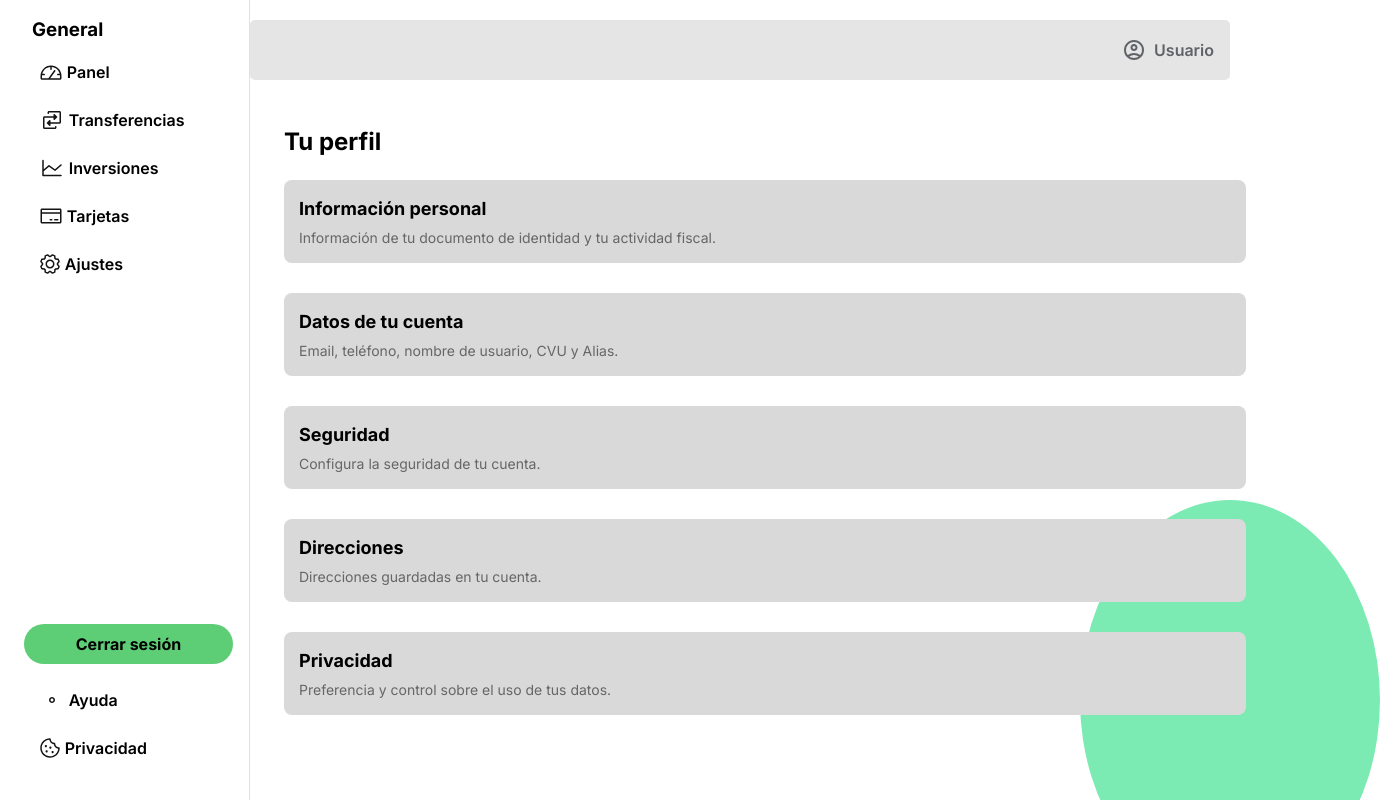
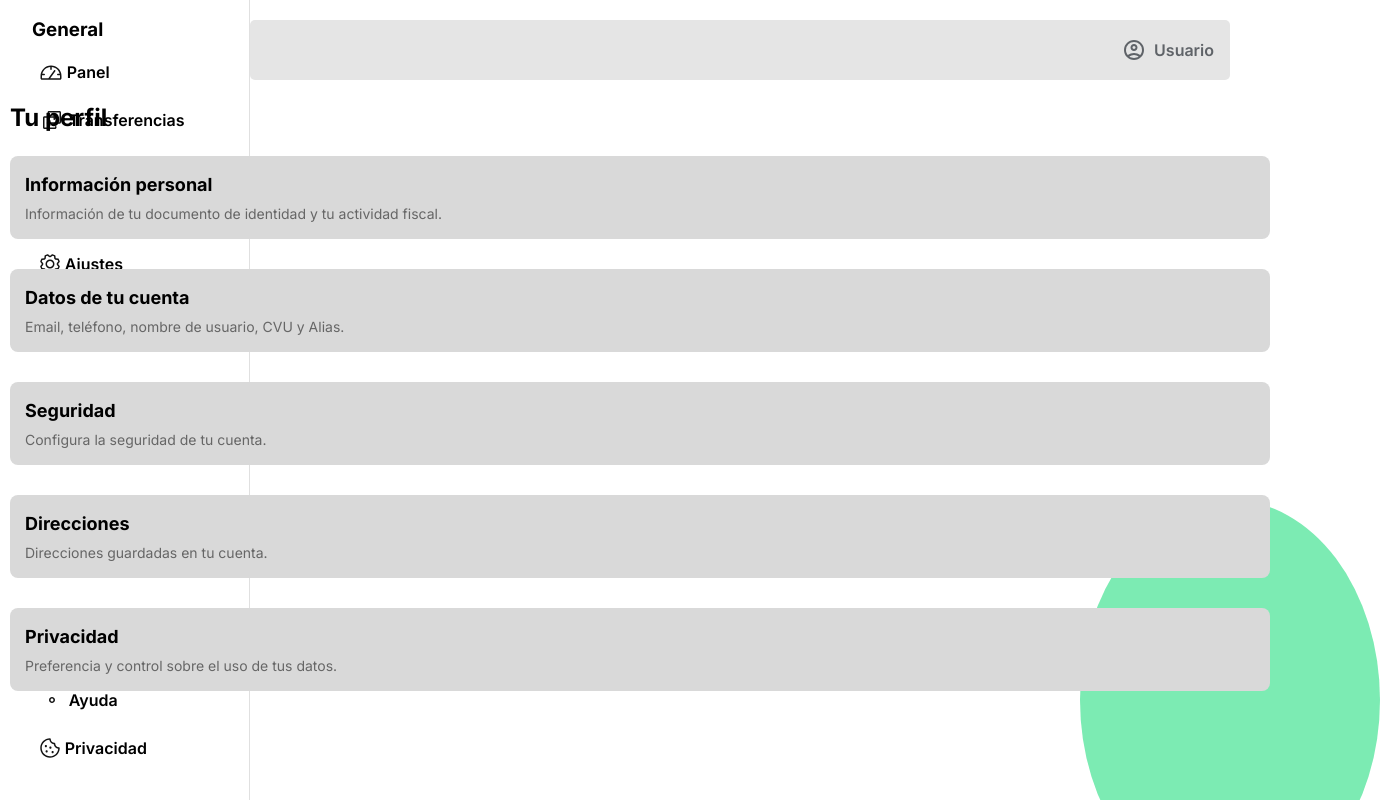
Before and after one commit to Josefinamrm/Billetera_Virtual_Web, a Vue app: page /user/perfil in a window 1280 px wide. Shown: the top 800 px of the page, 1380 px wide, since content can reach past the window. Built offline with nearby package versions, Linux system fonts and the light colour scheme.

Commit message:
detalles

```diff
--- a/src/components/BarraSuperior.vue
+++ b/src/components/BarraSuperior.vue
@@ -1,6 +1,6 @@
 <template>
   <div class="barra-superior">
-    <a @click="navigateTo('profile')">
+    <a @click="navigateTo('perfil')">
       <svg
         xmlns="http://www.w3.org/2000/svg"
         height="24px"
@@ -40,6 +40,7 @@ export default {
   right: 50px;
   left: 250px;
   z-index: 1000;
+
 }
 
 .barra-superior a {
@@ -49,6 +50,7 @@ export default {
   color: #5f6368;
   text-decoration: none;
   font-size: 16px;
+  cursor: pointer;
 }
 
 .barra-superior svg {
--- a/src/components/profilePage/mainProfilePage.vue
+++ b/src/components/profilePage/mainProfilePage.vue
@@ -1,4 +1,5 @@
 <template>
+  <div class="viewport" :style="{ height: windowHeight + 'px' }">
     <div class="background-shape"></div>
     <div class="profile-container">
       <h1>Tu perfil</h1>
@@ -8,7 +9,7 @@
           <p>{{ section.description }}</p>
         </section>
       </div>
-
+    </div>
   </div>
 </template>
 
@@ -17,6 +18,7 @@ export default {
   name: 'UserProfile',
   data() {
     return {
+      windowHeight: 0,
       sections: [
         {
           title: 'Información personal',
@@ -40,19 +42,40 @@ export default {
         }
       ]
     }
+  },
+  mounted() {
+    this.updateWindowHeight()
+    window.addEventListener('resize', this.updateWindowHeight)
+  },
+  beforeUnmount() {
+    window.removeEventListener('resize', this.updateWindowHeight)
+  },
+  methods: {
+    updateWindowHeight() {
+      this.windowHeight = window.innerHeight
+    }
   }
 }
 </script>
 
 <style scoped>
+.viewport {
+  position: fixed;
+  top: 90px;
+  left: 0;
+  right: 0;
+  bottom: 0;
+  overflow: hidden;
+}
+
 .profile-container {
   font-family: Arial, sans-serif;
   max-width: 1300px;
   margin: 0 auto;
   padding: 10px;
-  position: relative;
-  overflow: hidden;
-
+  height: 100%;
+  overflow-y: auto;
+  -webkit-overflow-scrolling: touch;
 }
 
 h1 {
@@ -85,7 +108,7 @@ p {
 }
 
 .background-shape {
-  position: absolute;
+  position: fixed;
   bottom: -100px;
   right: -100px;
   width: 300px;
```
Lines whose indentation alone changed are shown as unchanged.
